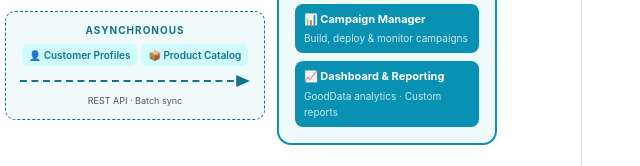
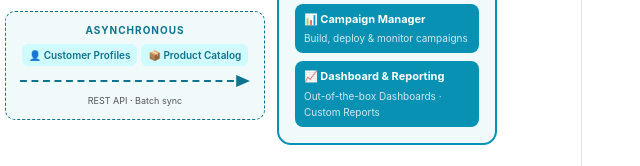
Before and after one commit to baocrazyTalon/presales-content, a plain HTML site: page CLIENTS/OPPORTUNITIES/MY MUSCLE CHEF/index.html in a window 1280 px wide. Shown: the part 2037-2203 px from the top of the page, 568-1208 px from the left. Drawn offline with Linux system fonts and the light colour scheme.

Commit message:
Update Dashboard card: replace GoodData with out-of-the-box Dashboards

```diff
--- a/CLIENTS/OPPORTUNITIES/MY MUSCLE CHEF/index.html
+++ b/CLIENTS/OPPORTUNITIES/MY MUSCLE CHEF/index.html
@@ -383,7 +383,7 @@
           </div>
           <div class="arch-tile arch-tile-t1" style="margin-top: 8px;">
             <strong>📈 Dashboard &amp; Reporting</strong>
-            <small>GoodData analytics · Custom reports</small>
+            <small>Out-of-the-box Dashboards · Custom Reports</small>
           </div>
         </div>
       </div>
```
